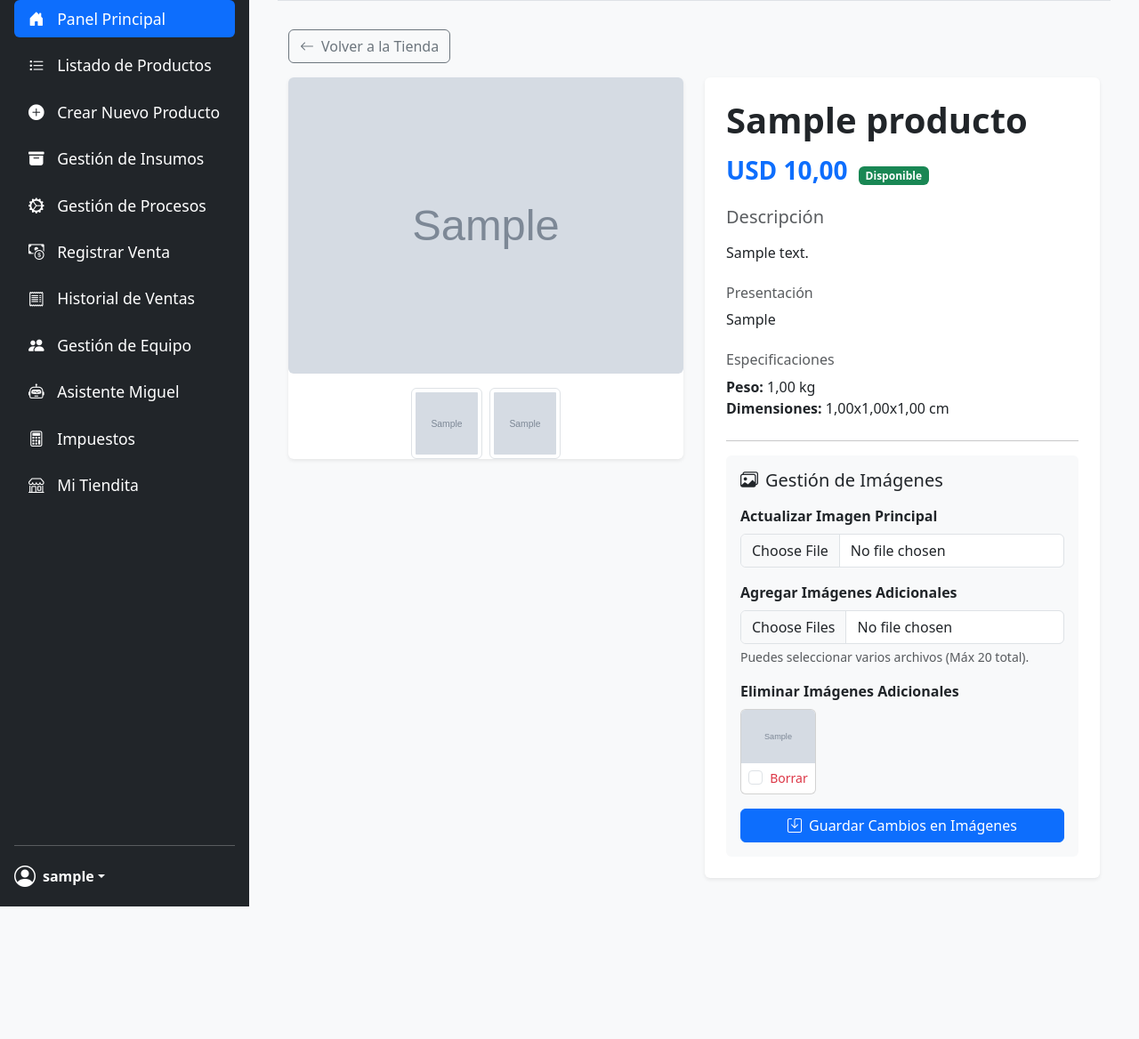
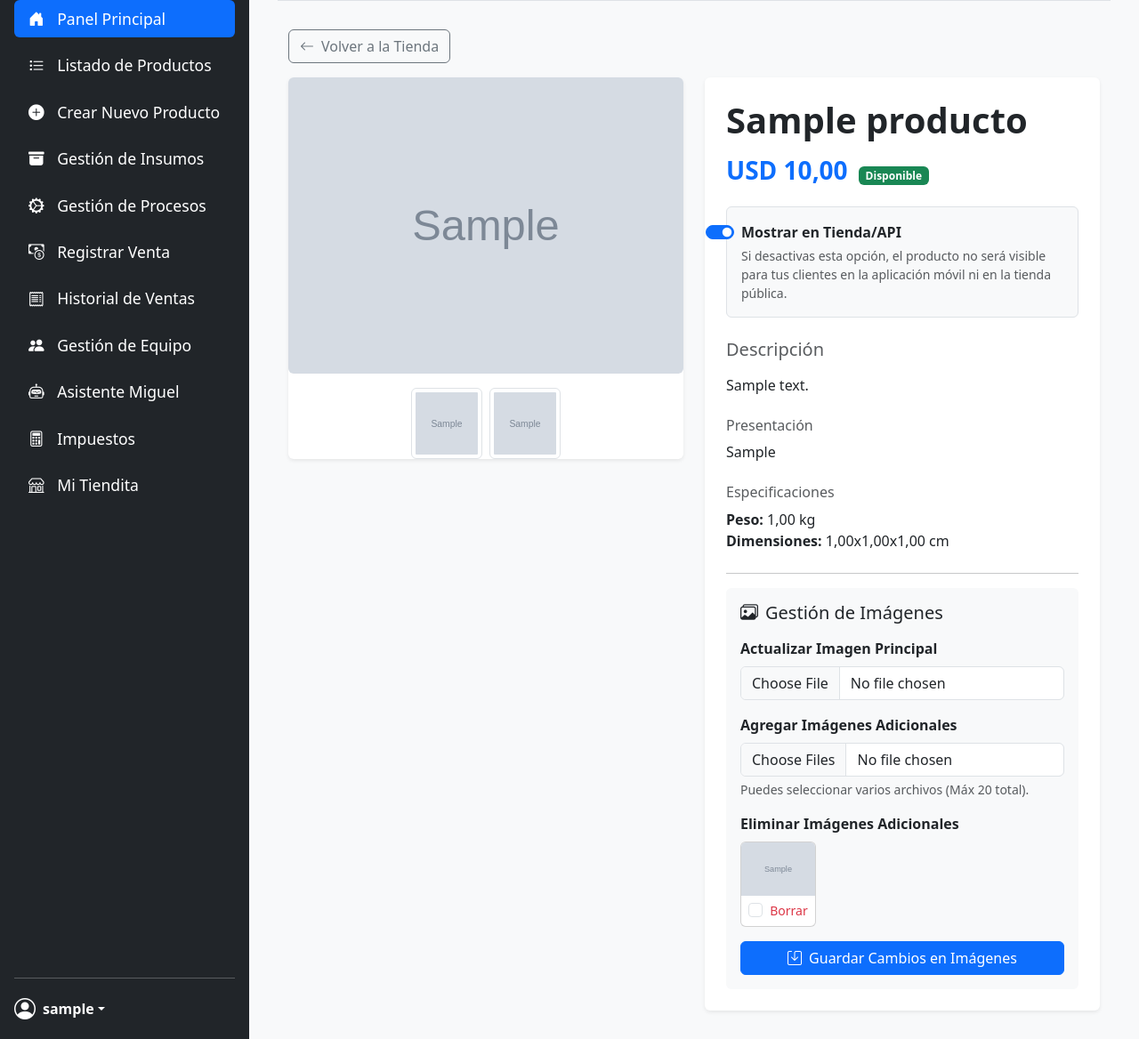
Before and after one commit to ader999/nimypine, a Django app: page /produccion/mi-tiendita/producto/1/ in a window 1280 px wide. Shown: the part 106-1274 px from the top of the page at 89% size. Before the commit the page ends 1125 px from the top, so only its background shows below. Run offline with Django 5.2, Linux system fonts and the light colour scheme; a user stored in the database is signed in; tables that the repository leaves empty hold one stand-in row (values such as "Sample post"); grey boxes marked "Sample" are stand-in pictures; parts of the project's set-up code (start-up, migrations or seed data) failed here and were passed over.

Commit message:
feat: Add product visibility control for the public store API, exposing additional product images and Mipyme details.

```diff
--- a/produccion/api_views.py
+++ b/produccion/api_views.py
@@ -55,8 +55,8 @@ class StoreProductListAPIView(generics.ListAPIView):
     authentication_classes = []
 
     def get_queryset(self):
-        # Filter products where the related Mipyme has tienda_visible=True
-        return Producto.objects.filter(mipyme__tienda_visible=True).order_by('nombre')
+        # Filter products where the related Mipyme has tienda_visible=True AND the product is marked as available
+        return Producto.objects.filter(mipyme__tienda_visible=True, disponible_en_api=True).order_by('nombre')
 
 class ToggleTiendaVisibleView(APIView):
     """
--- a/produccion/models.py
+++ b/produccion/models.py
@@ -56,6 +56,13 @@ class Producto(models.Model):
     procesos = models.ManyToManyField(Proceso, through='PasoDeProduccion', related_name='productos')
     # Relacionamos los productos con los impuestos
     impuestos = models.ManyToManyField('Impuesto', blank=True, related_name='productos')
+
+    # --- CAMPO NUEVO PARA VISIBILIDAD EN API ---
+    disponible_en_api = models.BooleanField(
+        default=True,
+        verbose_name="Disponible en Tienda/API",
+        help_text="Si está desactivado, este producto no aparecerá en la tienda pública ni en la API."
+    )
 
     def __str__(self):
         return self.nombre
--- a/produccion/urls.py
+++ b/produccion/urls.py
@@ -64,5 +64,6 @@ urlpatterns = [
     # --- MI TIENDITA ---
     path('mi-tiendita/', views.mi_tiendita, name='mi_tiendita'),
     path('mi-tiendita/producto/<int:producto_id>/', views.mi_tiendita_detalle, name='mi_tiendita_detalle'),
+    path('productos/<int:producto_id>/toggle-disponible/', views.toggle_producto_disponible, name='toggle_producto_disponible'),
     # Reload trigger
 ]
--- a/produccion/views.py
+++ b/produccion/views.py
@@ -7,8 +7,9 @@ import base64
 from datetime import datetime, timedelta
 from django.db.models import Sum
 from openpyxl import Workbook
-from django.http import HttpResponse
+from django.http import HttpResponse, JsonResponse
 from django.shortcuts import render, redirect, get_object_or_404
+from django.views.decorators.http import require_POST
 from django.contrib.auth.decorators import login_required
 from .models import Producto, Insumo, Formulacion, PasoDeProduccion, Proceso, Venta, VentaItem, Impuesto, ProductoImagen
 from .forms import ProductoForm, FormulacionForm, InsumoForm, FormulacionUpdateForm, ProcesoForm, PasoUpdateForm, PasoDeProduccionForm, CalculadoraLotesForm, VentaItemFormSet, ImpuestoForm
@@ -1356,3 +1357,13 @@ def mi_tiendita_detalle(request, producto_id):
         'nombrepine': mipyme.nombre
     }
     return render(request, 'produccion/mi_tiendita_detalle.html', contexto)
+@login_required
+@require_POST
+def toggle_producto_disponible(request, producto_id):
+    """
+    Alterna la disponibilidad de un producto en la API/Tienda.
+    """
+    producto = get_object_or_404(Producto, id=producto_id, mipyme=request.user.mipyme)
+    producto.disponible_en_api = not producto.disponible_en_api
+    producto.save()
+    return JsonResponse({'status': 'success', 'disponible': producto.disponible_en_api})
--- a/templates/produccion/mi_tiendita_detalle.html
+++ b/templates/produccion/mi_tiendita_detalle.html
@@ -50,7 +50,22 @@
 
                     <div class="mb-4">
                         <span class="h3 text-primary fw-bold">{{ mipyme.moneda_predeterminada }} {{ producto.precio_venta }}</span>
-                        <span class="badge bg-success ms-2">Disponible</span>
+                        {% if producto.disponible_en_api %}
+                            <span id="estadoBadge" class="badge bg-success ms-2">Disponible</span>
+                        {% else %}
+                            <span id="estadoBadge" class="badge bg-danger ms-2">No disponible</span>
+                        {% endif %}
+                    </div>
+
+                    <!-- Switch de Disponibilidad en API -->
+                    <div class="form-check form-switch mb-4 p-3 bg-light rounded border">
+                        <input class="form-check-input" type="checkbox" id="switchDisponibilidad" {% if producto.disponible_en_api %}checked{% endif %} onchange="toggleDisponibilidad({{ producto.id }})">
+                        <label class="form-check-label fw-bold" for="switchDisponibilidad">
+                            Mostrar en Tienda/API
+                        </label>
+                        <div class="form-text small text-muted">
+                            Si desactivas esta opción, el producto no será visible para tus clientes en la aplicación móvil ni en la tienda pública.
+                        </div>
                     </div>
 
                     <div class="mb-4">
@@ -141,5 +156,52 @@
         document.getElementById('mainImage').src = src;
         // Optional: Add active class logic here
     }
+
+    function toggleDisponibilidad(productoId) {
+        // Deshabilitar el switch mientras se procesa
+        const switchInput = document.getElementById('switchDisponibilidad');
+        switchInput.disabled = true;
+
+        fetch(`/produccion/productos/${productoId}/toggle-disponible/`, {
+            method: 'POST',
+            headers: {
+                'X-CSRFToken': '{{ csrf_token }}',
+                'Content-Type': 'application/json'
+            },
+        })
+        .then(response => response.json())
+        .then(data => {
+            if (data.status === 'success') {
+                // Éxito
+                console.log('Disponibilidad actualizada:', data.disponible);
+
+                // Actualizar el badge
+                const badge = document.getElementById('estadoBadge');
+                if (data.disponible) {
+                    badge.textContent = 'Disponible';
+                    badge.classList.remove('bg-danger');
+                    badge.classList.add('bg-success');
+                } else {
+                    badge.textContent = 'No disponible';
+                    badge.classList.remove('bg-success');
+                    badge.classList.add('bg-danger');
+                }
+            } else {
+                alert('Error al actualizar la disponibilidad: ' + (data.error || 'Desconocido'));
+                // Revertir el cambio visual si falló
+                switchInput.checked = !switchInput.checked;
+            }
+        })
+        .catch(error => {
+            console.error('Error:', error);
+            alert('Error de conexión al actualizar la disponibilidad');
+            // Revertir el cambio visual si falló
+            switchInput.checked = !switchInput.checked;
+        })
+        .finally(() => {
+            // Habilitar el switch nuevamente
+            switchInput.disabled = false;
+        });
+    }
 </script>
 {% endblock %}
```
Also changed, not shown: produccion/serializers.py (+18 -1 lines), templates/produccion/mi_tiendita.html (+7 -0 lines), produccion/migrations/0016_producto_disponible_en_api.py (added).
